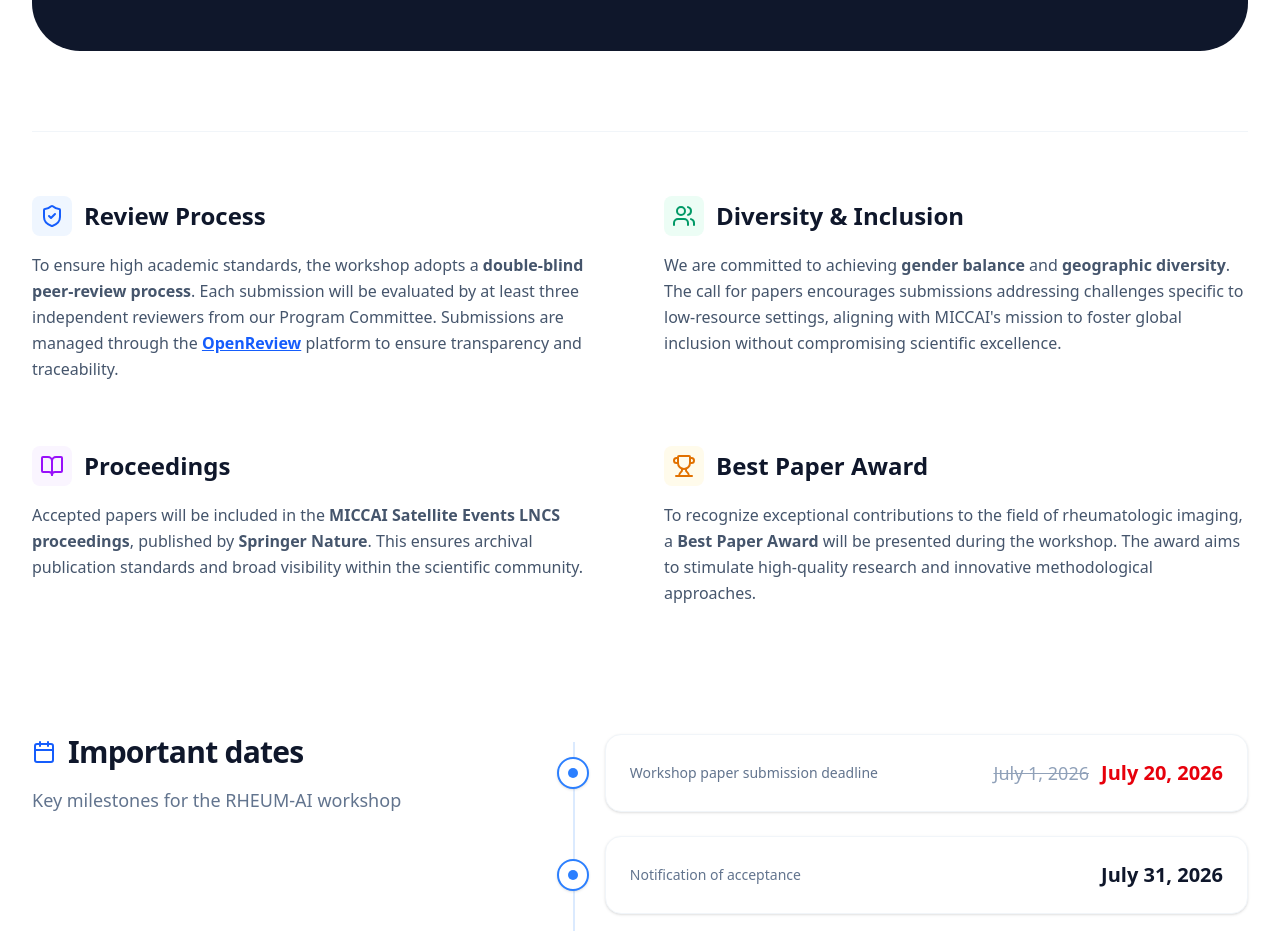
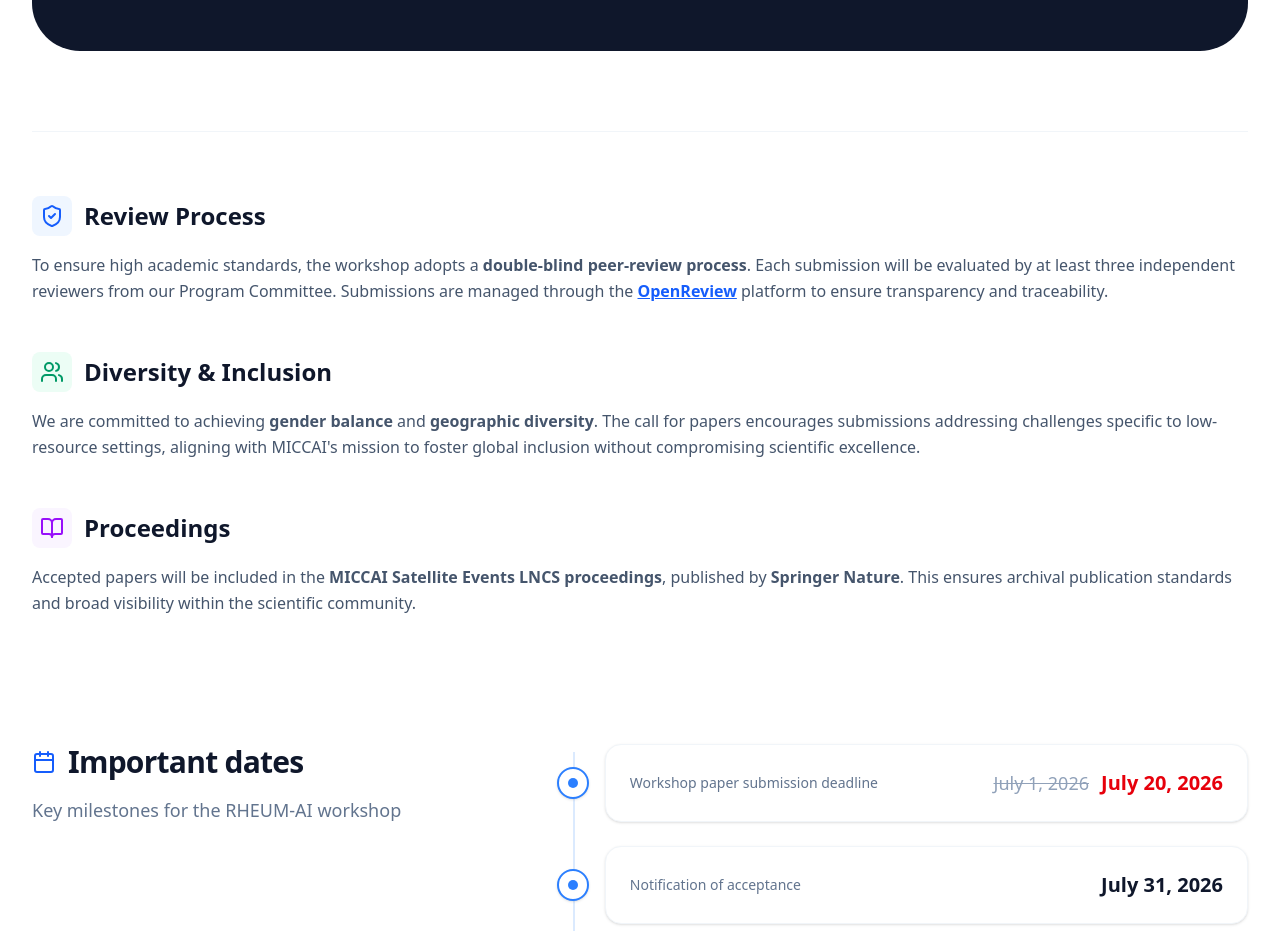
Before and after one commit to rheum-ai/miccai2026, a React (Vite) app: page / in a window 1280 px wide. Shown: the part 2740-3671 px from the top of the page. Built offline with nearby package versions, Linux system fonts and the light colour scheme.

Commit message:
Update program

```diff
--- a/src/App.tsx
+++ b/src/App.tsx
@@ -23,7 +23,6 @@ import {
   Sparkles,
   ShieldCheck,
   BookOpen,
-  Trophy,
   ArrowRight,
   Coffee
 } from 'lucide-react';
@@ -382,7 +381,7 @@ export default function App() {
         </section>
 
         {/* Additional Info Sections */}
-        <section className="grid grid-cols-1 md:grid-cols-2 gap-x-12 gap-y-16 pt-16 border-t border-slate-100">
+        <section className="flex flex-col gap-y-12 pt-16 border-t border-slate-100">
           {/* Review Process */}
           <div className="space-y-4">
             <h3 className="text-2xl font-bold text-slate-900 flex items-center gap-3">
@@ -425,21 +424,6 @@ export default function App() {
               Accepted papers will be included in the <strong>MICCAI Satellite Events LNCS proceedings</strong>,
               published by <strong>Springer Nature</strong>. This ensures archival publication standards and
               broad visibility within the scientific community.
-            </p>
-          </div>
-
-          {/* Best Paper Award */}
-          <div className="space-y-4">
-            <h3 className="text-2xl font-bold text-slate-900 flex items-center gap-3">
-              <div className="p-2 bg-amber-50 rounded-lg">
-                <Trophy className="w-6 h-6 text-amber-600" />
-              </div>
-              Best Paper Award
-            </h3>
-            <p className="text-slate-600 leading-relaxed">
-              To recognize exceptional contributions to the field of rheumatologic imaging,
-              a <strong>Best Paper Award</strong> will be presented during the workshop.
-              The award aims to stimulate high-quality research and innovative methodological approaches.
             </p>
           </div>
         </section>
```
